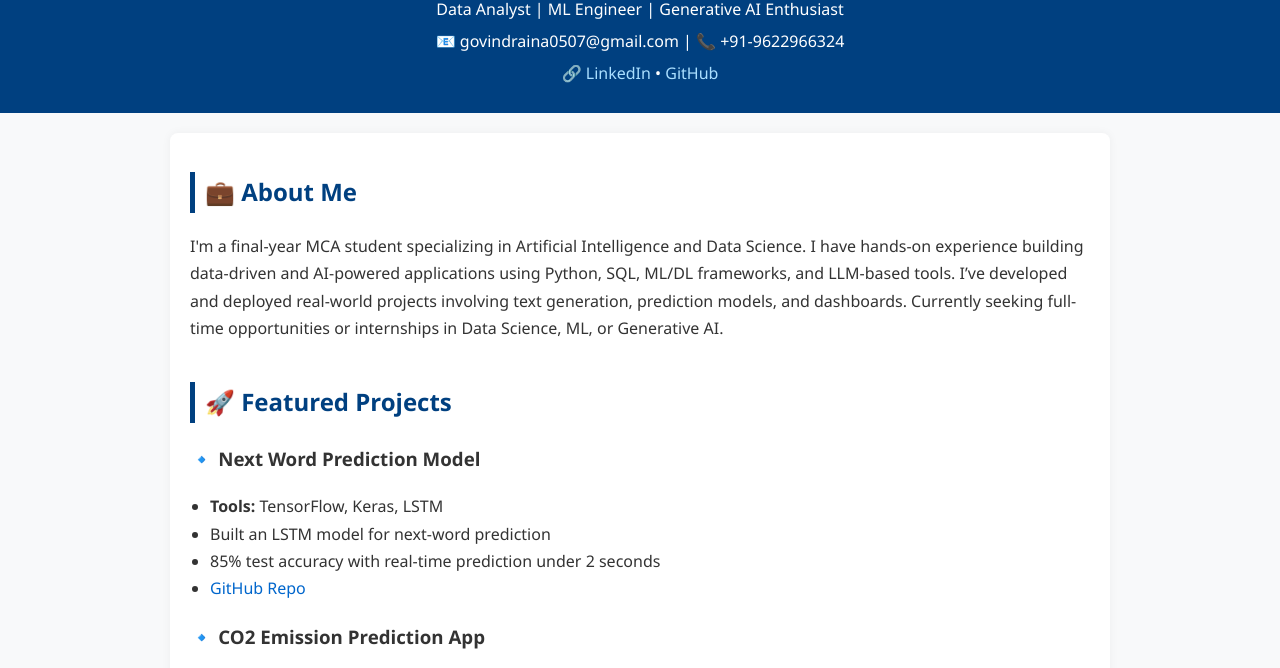
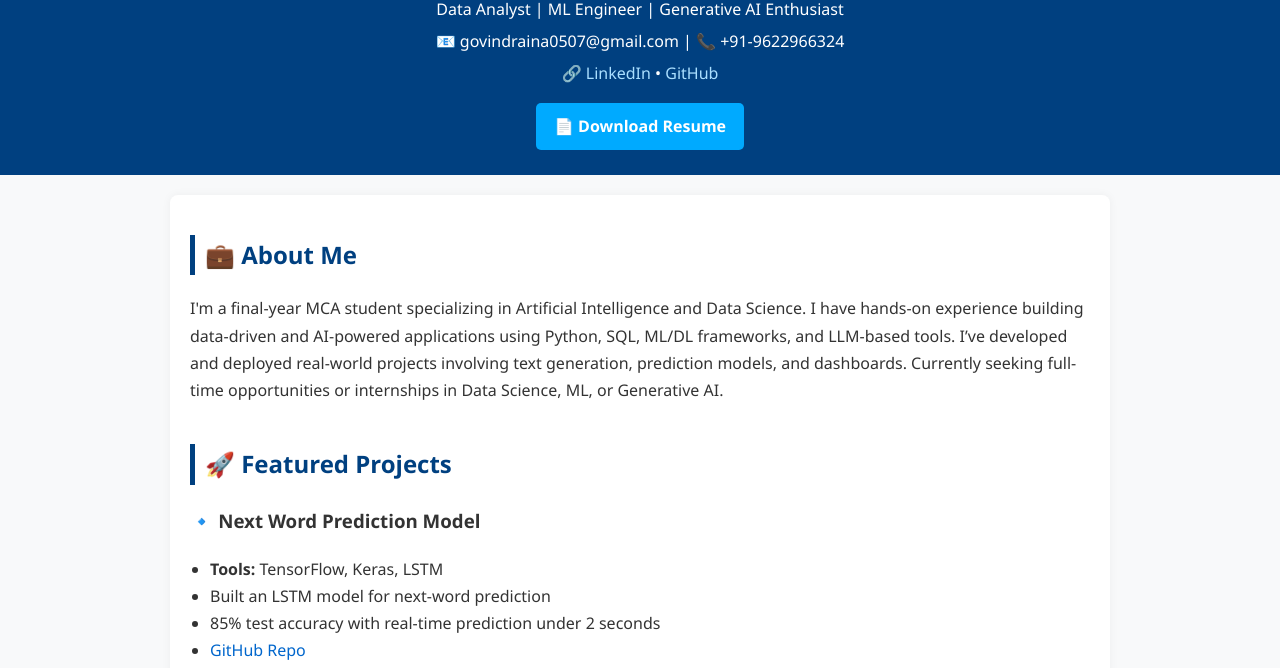
Before and after one commit to GovindRaina/govindraina.github.io, a plain HTML site: page index.html in a window 1280 px wide. Shown: the part 97-765 px from the top of the page. Drawn offline with Linux system fonts and the light colour scheme.

Commit message:
index.html

```diff
--- a/index.html
+++ b/index.html
@@ -1,4 +1,3 @@
-
 <!DOCTYPE html>
 <html lang="en">
 <head>
@@ -63,6 +62,19 @@
         a:hover {
             text-decoration: underline;
         }
+        .resume-btn {
+            display: inline-block;
+            background-color: #00aaff;
+            color: white;
+            padding: 10px 18px;
+            border-radius: 5px;
+            font-weight: bold;
+            margin-top: 10px;
+            text-decoration: none;
+        }
+        .resume-btn:hover {
+            background-color: #0077cc;
+        }
         footer {
             text-align: center;
             font-size: 0.9em;
@@ -80,6 +92,9 @@
     <p>
         🔗 <a href="https://linkedin.com/in/govindraina" style="color:#aadfff;">LinkedIn</a> •
         <a href="https://github.com/GovindRaina" style="color:#aadfff;">GitHub</a>
+    </p>
+    <p>
+        <a href="https://drive.google.com/file/d/1IafE5cscEEY-jTBdmVxmmsoS2U-ERGYM/view?usp=sharing" download class="resume-btn">📄 Download Resume</a>
     </p>
 </header>
 
```
